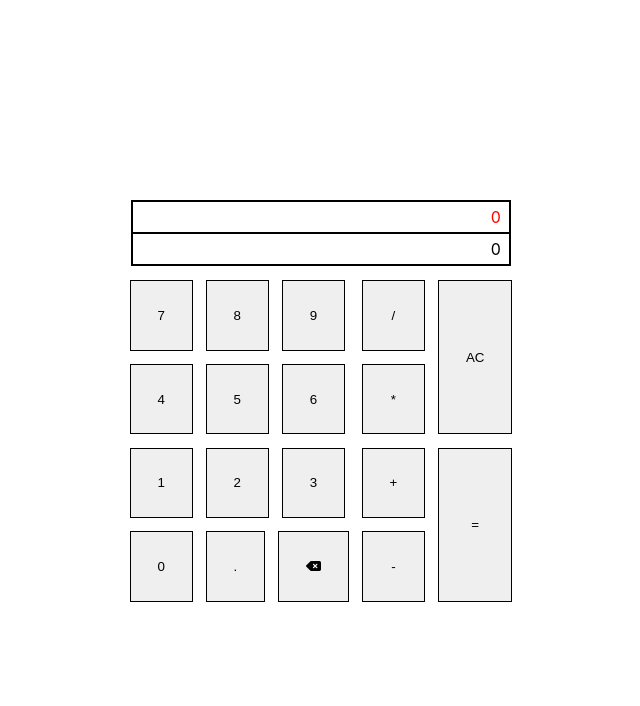
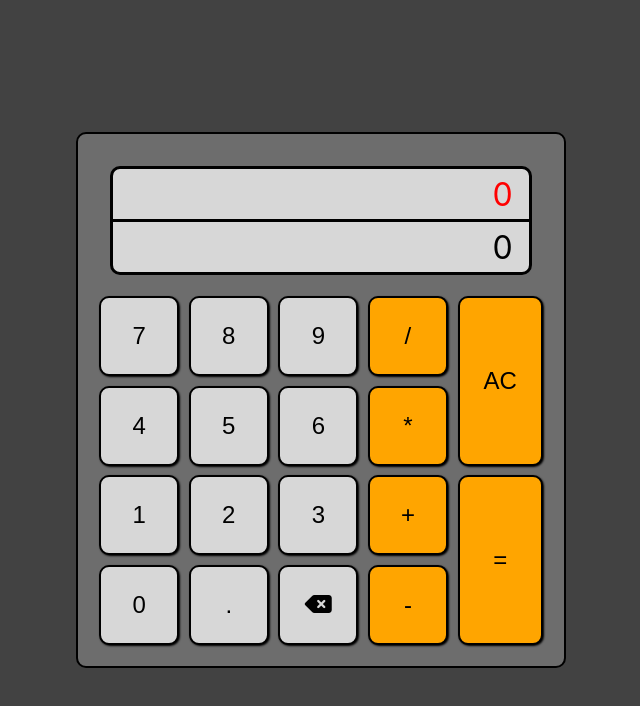
Before and after one commit to harryghgim/calculator, a React (Create React App) app: page / in a window 1280 px wide. Shown: the top 706 px of the page, without its empty margins (319-959 px from the left). Built offline with nearby package versions, Linux system fonts and the light colour scheme.

Commit message:
color applied

```diff
--- a/src/App.scss
+++ b/src/App.scss
@@ -1,33 +1,60 @@
 $tempBorder: 1px solid black;
+$brightColor: rgb(215, 215, 215);
+$spaceGrey: rgb(109, 109, 109);
+$round: 10px;
+$thick: 2px;
+$numberHover: rgb(230, 230, 230);
+
 
 body {
-
+    background-color: rgb(66, 66, 66);
     display: flex;
     height: 100vh;
     justify-content: center;
     align-items: center;
 
+
     button {
         border: $tempBorder;
-        padding: 2em;
-        margin: .5em;
+        padding: 1em;
+        margin: .2em;
+        font-size: 1.5em;
+        min-width: 80px;
+        border-radius: $round;
+        border-width: $thick;
+        box-shadow: 1px 1px 2px black;
+
+        &:focus {
+            outline: 0;
+        }
     }
 
     #wrapper {
-
+        background-color: $spaceGrey;
+        border: $tempBorder;
+        border-radius: $round;
+        border-width: $thick;
+        padding: 1em;
         display: grid;
         grid-template-areas:
                         "head head"
                         "left right";
 
         #display-wrapper {
+            background-color: $brightColor;
             border: $tempBorder;
+            border-width: 3px;
+            border-radius: $round;
             margin: .5em;
             grid-area: head;
+            font-size: 2em;
+
+            & > div:first-child {
+                border-bottom: 3px solid black;
+            }
 
             & > div {
-                border: $tempBorder;
-                min-height: 30px;
+                min-height: 50px;
                 text-align: right;
                 display: flex;
                 align-items: center;
@@ -45,15 +72,34 @@ body {
                     color: red;
                 }
             }
+
         }
 
         #numbers {
             grid-area: left;
+
+            button {
+                background-color: $brightColor;
+
+                &:hover {
+                    background-color: $numberHover;
+                }
+            }
+
         }
 
         #operators {
             grid-area: right;
             display: flex;
+
+            button {
+                background-color: orange;
+
+                &:hover {
+                    background-color:rgb(255, 196, 0);
+                }
+            }
+
             & > div:first-child {
                 display: flex;
                 flex-direction: column;
```
